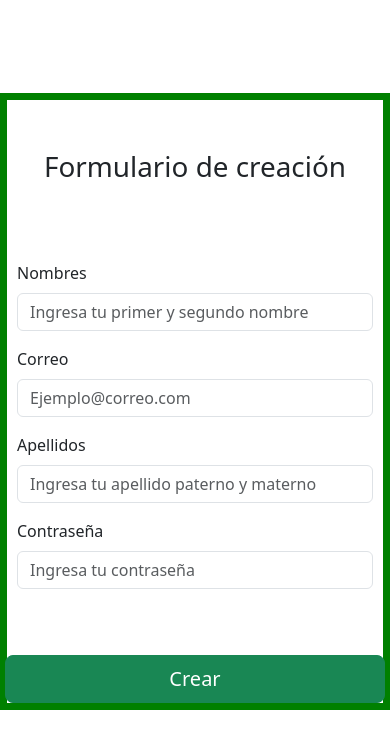
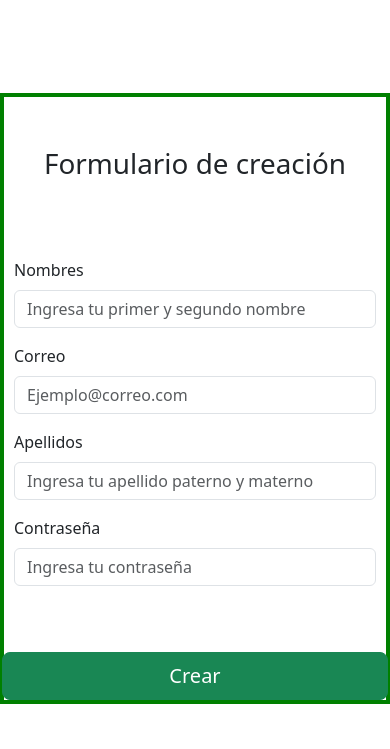
Before and after one commit to Abraham-125/bootstrap, a plain HTML site: page index.html in a window 390 px wide. Shown: the part 63-812 px from the top of the page. Drawn offline with nearby package versions, Linux system fonts and the light colour scheme.

Commit message:
second commit

```diff
--- a/CSS/style.css
+++ b/CSS/style.css
@@ -8,5 +8,6 @@
         padding-left: 10px;
         padding-right: 10px;
         padding-bottom: 0px;
+        border:solid 4px green;
     }
 }
--- a/index.html
+++ b/index.html
@@ -50,7 +50,7 @@
         <h1 class="container text-center" id="pad-up">Formulario de creación</h1>
         <div class="row" style="height: 70px;"></div>
         <div class="row">
-            <div class="col-12 col-sm-6">
+            <div class="col-12 col-md-6">
                 <form>
                     <div class="mb-3">
                       <label for="exampleInputEmail1" class="form-label">Nombres</label>
@@ -62,7 +62,7 @@
                     </div>
                   </form>
             </div>
-            <div class="col-12 col-sm-6">
+            <div class="col-12 col-md-6">
                 <form>
                     <div class="mb-3">
                       <label for="exampleInputEmail1" class="form-label">Apellidos</label>
@@ -75,7 +75,7 @@
                   </form>
             </div>
         <div class="row" style="height: 50px;"></div>
-            <button type="submit" class="btn btn-success btn-lg col-sm-12 ">Crear</button>
+            <button type="submit" class="btn btn-success btn-lg col-md-12 ">Crear</button>
         </div>
     </div>
     <script src="https://cdn.jsdelivr.net/npm/bootstrap@5.3.3/dist/js/bootstrap.bundle.min.js" integrity="sha384-YvpcrYf0tY3lHB60NNkmXc5s9fDVZLESaAA55NDzOxhy9GkcIdslK1eN7N6jIeHz" crossorigin="anonymous"></script>
```
